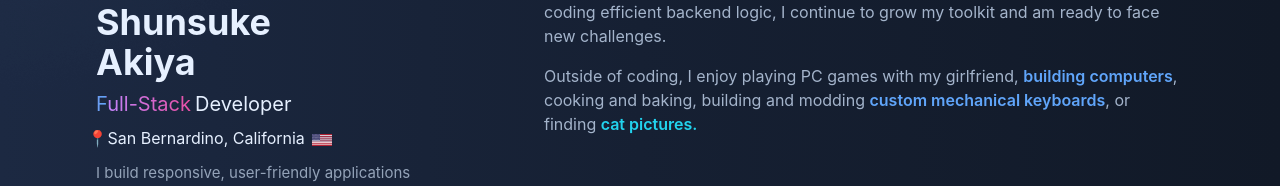
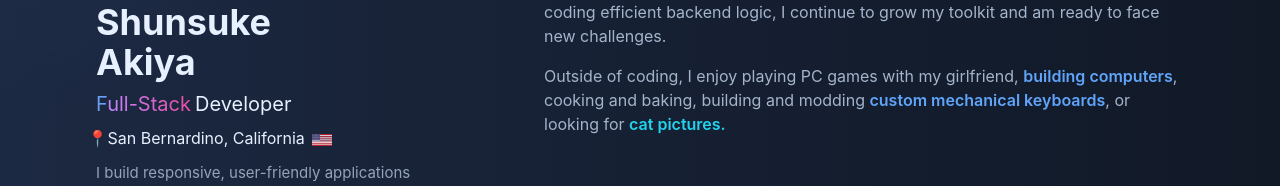
Before and after one commit to shunakiya/portfolio, a React (Vite) app: page / in a window 1280 px wide. Shown: the part 298-484 px from the top of the page. Built offline with nearby package versions, Linux system fonts and the light colour scheme.

Commit message:
Update About.tsx

```diff
--- a/src/components/About.tsx
+++ b/src/components/About.tsx
@@ -40,7 +40,7 @@ export default function About() {
           >
             custom mechanical keyboards
           </a>
-          , or finding{" "}
+          , or looking for{" "}
           <a className="font-semibold text-cyan-400 hover:text-cyan-500 hover:cursor-[url('./assets/pepper.png'),auto]">
             cat pictures.
           </a>
```
